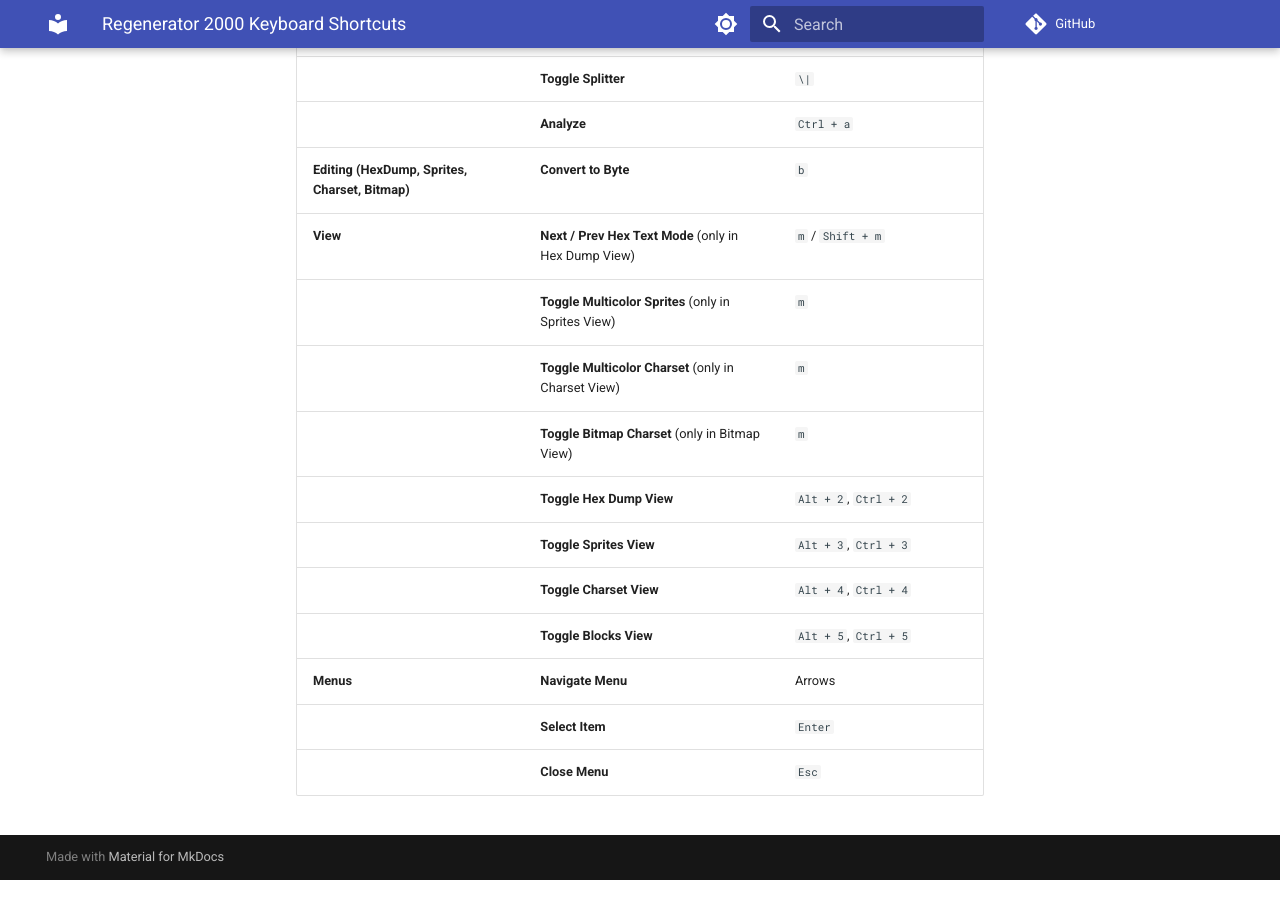
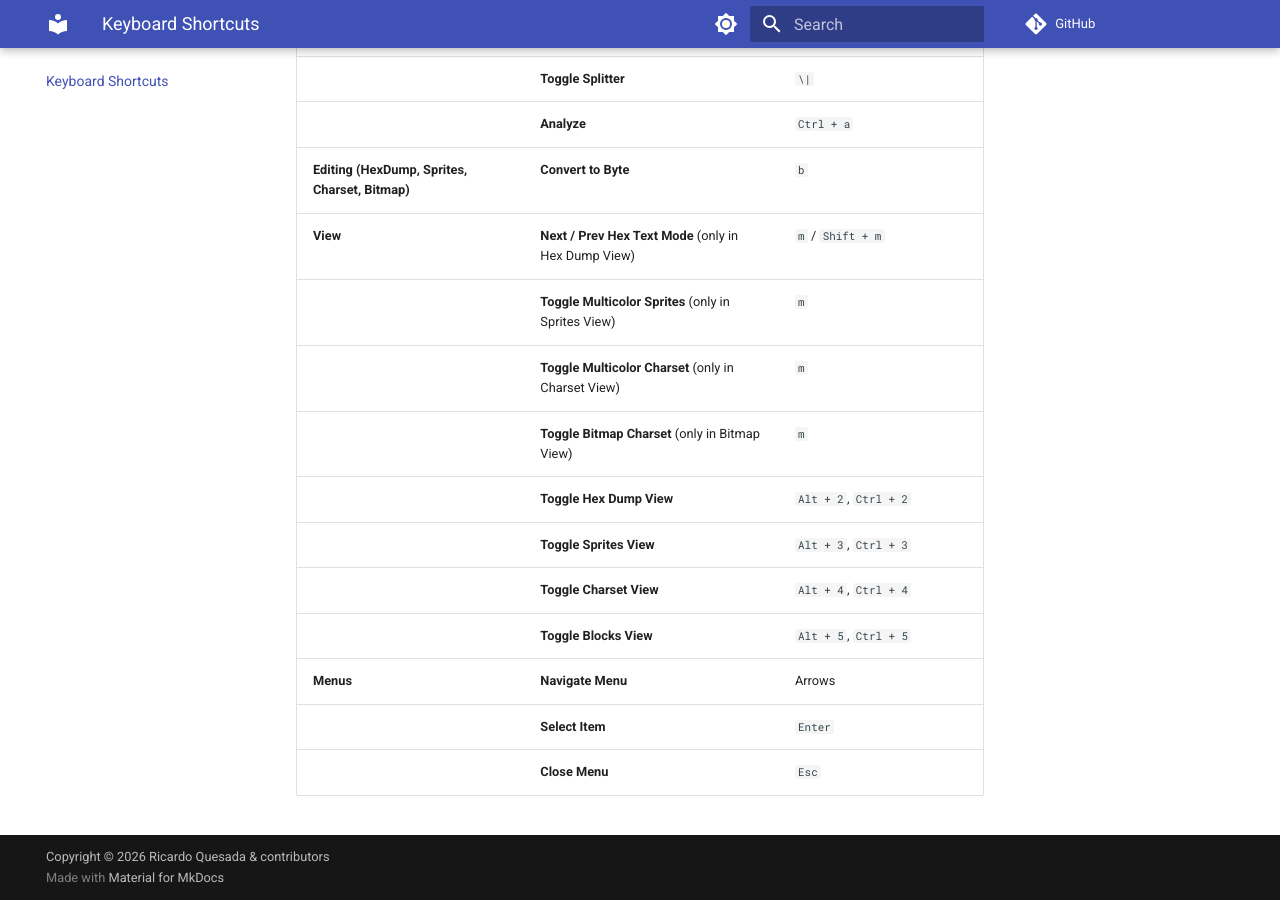
Before and after one commit to ricardoquesada/regenerator2000, an MkDocs documentation site: the page built from docs/keyboard_shortcuts.md, in a window 1280 px wide and 900 px high, scrolled down 2326 px. Built offline with MkDocs 1.6.1 and Material for MkDocs 9.7.7, drawn with Linux system fonts in a browser that asks for light colours; comment, search, counter and statistics services are not loaded.

Commit message:
analytics to mkdocs

```diff
--- a/mkdocs.yml
+++ b/mkdocs.yml
@@ -3,6 +3,12 @@
 site_author: Ricardo Quesada
 repo_url: https://github.com/ricardoquesada/regenerator2000
 edit_uri: edit/main/docs/
+
+copyright: Copyright &copy; 2026 Ricardo Quesada & contributors
+
+watch:
+  - README.md
+  - CHANGELOG.md
 
 theme:
   name: material
@@ -29,6 +35,7 @@
   - User Guide: user_guide.md
   - Architecture: architecture.md
   - Requirements: requirements.md
+  - Keyboard Shortcuts: keyboard_shortcuts.md
 
 markdown_extensions:
   - admonition
@@ -36,3 +43,12 @@
   - pymdownx.superfences
   - pymdownx.highlight:
       anchor_linenums: true
+
+plugins:
+  - include-markdown
+  - search
+
+extra:
+  analytics:
+    provider: google
+    property: G-K9JX0F7781
```
